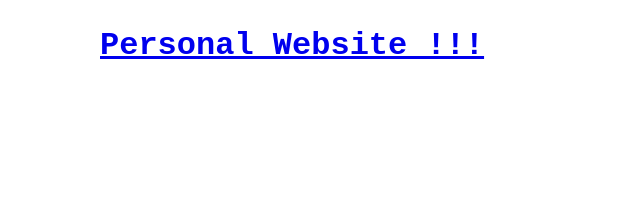
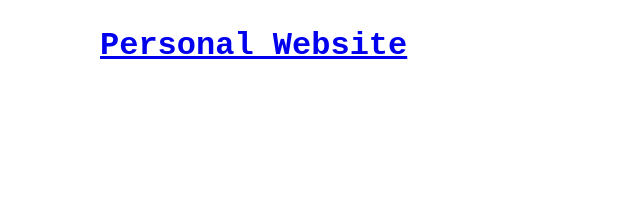
Before and after one commit to Petsasv/Cloud_Deployment, a website: page Website/firstPage.html in a window 1280 px wide. Shown: the top 217 px of the page, 0-640 px from the left. Drawn offline with nearby package versions, Linux system fonts and the light colour scheme.

Commit message:
website changes

```diff
--- a/Website/firstPage.html
+++ b/Website/firstPage.html
@@ -11,7 +11,7 @@
   <body>
     <img src="back.png" alt="Background" style="margin-left: -600px" />
     <header>
-      <h1 class="logo"><a href="firstPage.html"> Personal Website !!! </a></h1>
+      <h1 class="logo"><a href="firstPage.html"> Personal Website </a></h1>
       <nav class="navigation">
         <a href="about.html">About</a>
         <a href="contact.html">Contact</a>
```
